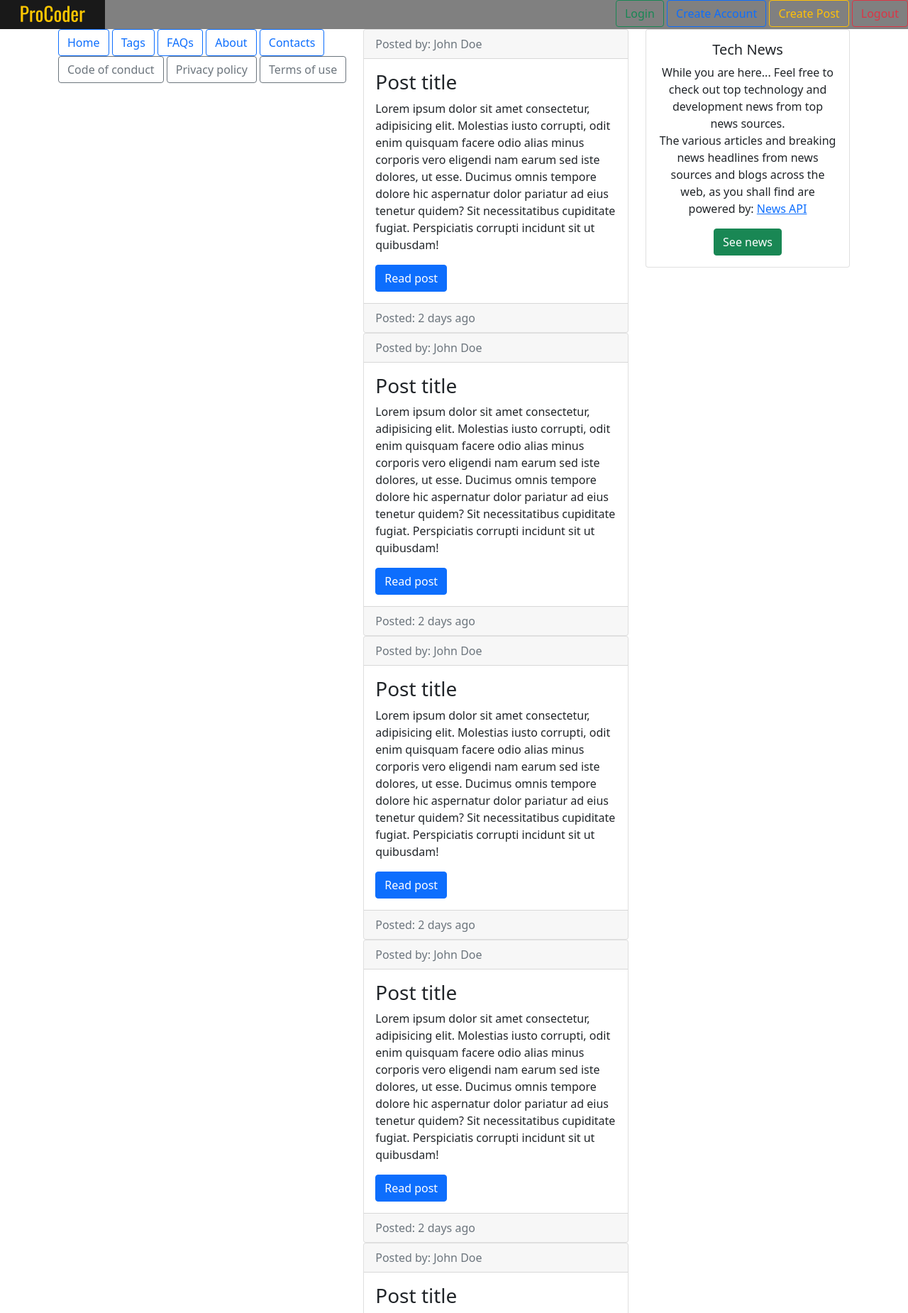
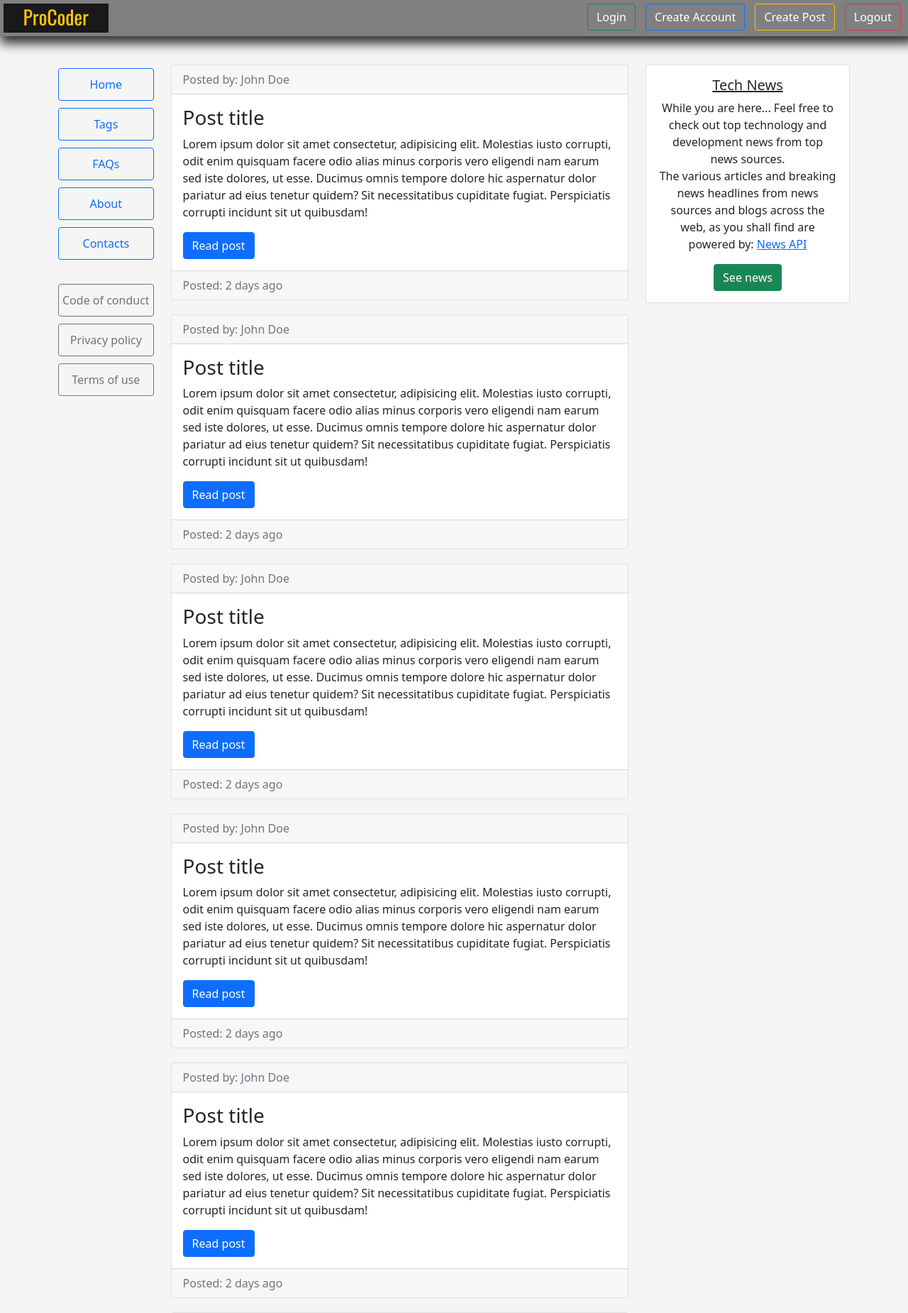
Before and after one commit to LoisaKitakaya/ProCoder-Blog, a Django app: page / in a window 1280 px wide. Shown: the top 1850 px of the page at 71% size. Run offline with Django 3.2, Linux system fonts and the light colour scheme.

Commit message:
styled index.html

```diff
--- a/static/css/styles.css
+++ b/static/css/styles.css
@@ -1,8 +1,12 @@
 /* index.html navigation section stylings */
 
+#index-body {
+  background-color: whitesmoke;
+}
+
 .top-container {
-    display: flex;
-    flex-direction: column;
+  display: flex;
+  flex-direction: column;
 }
 
 .navigation-container {
@@ -10,26 +14,54 @@
   display: flex;
   flex-direction: row;
   justify-content: space-between;
+  -webkit-box-shadow: 5px 5px 15px 5px rgb(44, 44, 44);
+  box-shadow: 5px 5px 15px 5px rgb(44, 44, 44);
+  position: sticky;
+  top: 0;
+  width: 100%;
+  z-index: 99;
 }
 
-.left-container img {
+.logo-container img {
   padding: 5px;
 }
 
-.right-container {
+.dash-container {
   padding-right: 5px;
 }
 
-.right-container a {
+.dash-container a {
   margin: 5px;
   color: white;
 }
 
-.right-container a:hover {
+.dash-container a:hover {
   text-decoration: underline;
 }
 
-.search-box {
-  padding: 10px;
-  margin: auto;
+.container {
+  padding: 40px 0;
 }
+
+.nav-tab {
+  display: flex;
+  flex-direction: column;
+  text-align: center;
+}
+
+.nav-tab a {
+  padding: 10px 5px;
+  margin: 5px 0;
+}
+
+.nav-tab a:hover {
+  text-decoration: underline;
+}
+
+.blog-card {
+  margin-bottom: 20px;
+}
+
+.card-body h5 {
+  text-decoration: underline;
+}
```
